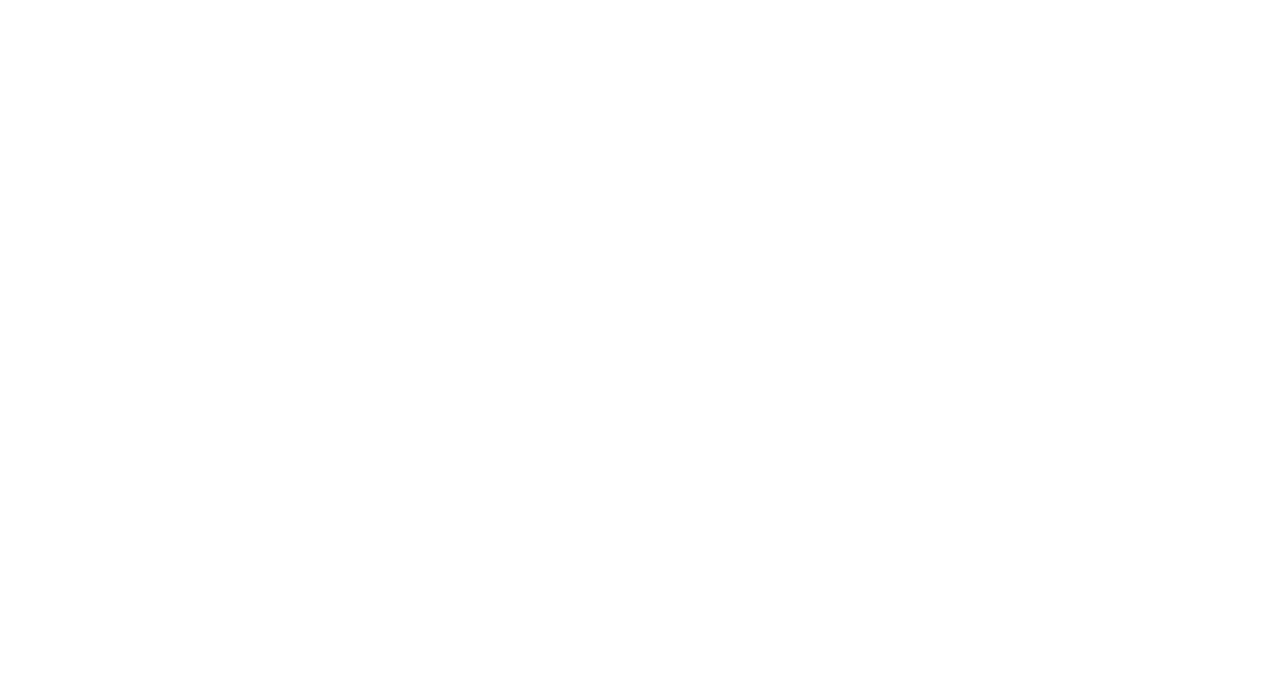
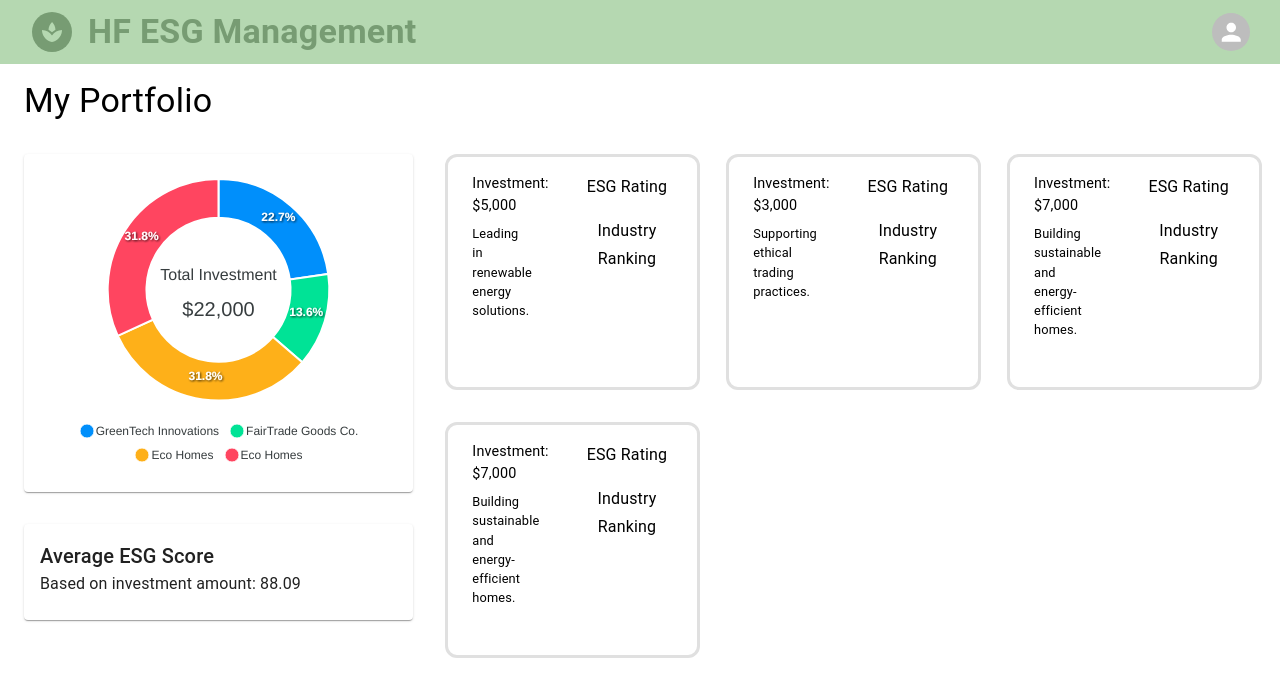
Before and after one commit to moawhi/ESG_Investing, a React (Create React App) app in the folder frontend/my-app/: page /portfolio in a window 1280 px wide. Before the commit this address had no page. Shown: the top 696 px of the page. Built offline with nearby package versions, Linux system fonts and the light colour scheme.

Commit message:
Portfolio UI with dummy data

```diff
--- a/frontend/my-app/src/PageList.jsx
+++ b/frontend/my-app/src/PageList.jsx
@@ -6,6 +6,7 @@ import Register from './components/Register';
 import Dashboard from './components/Dashboard';
 import Profile from './components/Profile';
 import CompanyInfo from './components/CompanyInfo';
+import Portfolio from './components/Portfolio';
 
 const isAuthenticated = () => {
   const token = localStorage.getItem('token');
@@ -42,6 +43,7 @@ const PageList = () => {
         <Route path="/register" element={<Register token={token} setToken={setToken} />} />
         <Route path="/dashboard" element={<Dashboard token={token} setToken={setToken} />} />
         <Route path="/profile" element={<Profile token={token} setToken={setToken} />} />
+        <Route path="/portfolio" element={<Portfolio token={token} setToken={setToken} />} />
       </Routes>
     </>
   );
--- a/frontend/my-app/src/components/AccountMenu.jsx
+++ b/frontend/my-app/src/components/AccountMenu.jsx
@@ -100,7 +100,7 @@ const AccountMenu = () => {
           </ListItemIcon>
           <Typography > Watchlist</Typography>
         </MenuItem>
-        <MenuItem onClick={() => handleNavigate('/')}>
+        <MenuItem onClick={() => handleNavigate('/portfolio')}>
           <ListItemIcon>
             <PieChartOutlineIcon />
           </ListItemIcon>
--- a/frontend/my-app/src/components/CompanyCard.jsx
+++ b/frontend/my-app/src/components/CompanyCard.jsx
@@ -1,17 +1,17 @@
 import React from 'react';
-import { Box, Typography, Grid, Divider } from '@mui/material';
+import { Box, Typography, Grid } from '@mui/material';
 import AttachMoneyIcon from '@mui/icons-material/AttachMoney';
 import EnergySavingsLeafIcon from '@mui/icons-material/EnergySavingsLeaf';
 import DevicesIcon from '@mui/icons-material/Devices';
 import FactoryIcon from '@mui/icons-material/Factory';
 
-const CompanyCard = ({ companyDetails }) => {
-
+// Adjust the props to include investmentAmount and impactStatement as optional
+const CompanyCard = ({ companyDetails, investmentAmount, impactStatement }) => {
   const industryIcons = {
     Technology: DevicesIcon,
     Energy: EnergySavingsLeafIcon,
     Finance: AttachMoneyIcon,
-    Manufacturing: FactoryIcon
+    Manufacturing: FactoryIcon,
   };
 
   return (
@@ -21,20 +21,30 @@ const CompanyCard = ({ companyDetails }) => {
         flexDirection: 'row',
         overflow: 'auto',
         height: '230px',
-        width: '350px',
+        width: '100%',
+        border: '3px solid #e0e0e0',
+        borderRadius: '12px',
+        ':hover': {
+          borderColor: '#b5d8b1',
+        },
+        transition: 'border-color 0.3s',
       }}>
         <Box sx={{
           flex: 1,
-          padding: 4,
-          mr: 2
+          padding: 2,
         }}>
           <Grid container alignItems="center" spacing={1}>
             <Grid item>
-              {industryIcons[companyDetails.industry] ? React.createElement(industryIcons[companyDetails.industry],
-                { sx: { verticalAlign: 'middle', mr: 2, color: '#779c73', fontSize: '4rem' } }) : null}
+              {industryIcons[companyDetails.industry] ? React.createElement(industryIcons[companyDetails.industry], { sx: { verticalAlign: 'middle', mr: 2, color: '#779c73', fontSize: '4rem' } }) : null}
             </Grid>
-            <Grid item>
+            <Grid item xs={8}>
               <Typography sx={{ fontWeight: 'bold', fontSize: '1rem' }}>{companyDetails.name}</Typography>
+              {investmentAmount && (
+                <Typography sx={{ fontSize: '0.9rem' }}>Investment: ${investmentAmount.toLocaleString()}</Typography>
+              )}
+              {impactStatement && (
+                <Typography sx={{ fontSize: '0.8rem', mt: 1 }}>{impactStatement}</Typography>
+              )}
             </Grid>
           </Grid>
         </Box>
@@ -42,10 +52,9 @@ const CompanyCard = ({ companyDetails }) => {
           display: 'flex',
           flexDirection: 'column',
           alignItems: 'center',
-          mt: 2,
-          mr: 6
+          padding: 2,
         }}>
-          <Box sx={{ textAlign: 'center', mt: 2 }}>
+          <Box sx={{ textAlign: 'center' }}>
             <Typography variant="h4" component="span" sx={{ fontWeight: 'bold' }}>
               {companyDetails.esg_rating}
             </Typography>
@@ -65,10 +74,9 @@ const CompanyCard = ({ companyDetails }) => {
             </Typography>
           </Box>
         </Box>
-
       </Box>
     </div>
-  )
-}
+  );
+};
 
 export default CompanyCard;
--- a/frontend/my-app/src/components/Dashboard.jsx
+++ b/frontend/my-app/src/components/Dashboard.jsx
@@ -96,7 +96,7 @@ const Dashboard = () => {
               gap: 10,
             }}>
               <Box sx={{
-                width: '20%',
+                width: '15%',
                 height: '100%',
                 display: 'flex',
                 flexDirection: 'column',
@@ -130,21 +130,15 @@ const Dashboard = () => {
                 <Grid container spacing={2}>
                   {selectedIndustry && companyDetails.map((companyDetail) => (
                     <Grid item xs={12} md={4} key={companyDetail.name}>
-                      <Divider orientation="vertical" flexItem />
                       <Box
                         sx={{
                           padding: 2,
-                          '&:hover': {
-                            backgroundColor: 'action.hover',
-                            cursor: 'pointer',
-                          },
-                          height: 'auto',
                         }}
                         onClick={() => handleSelectCompany(companyDetail.company_id)}
                       >
                         <CompanyCard companyDetails={companyDetail} />
                       </Box>
-                      <Divider></Divider>
+
                     </Grid>
                   ))}
                 </Grid>
--- /dev/null
+++ b/frontend/my-app/src/components/Portfolio.jsx
@@ -0,0 +1,118 @@
+import React from 'react';
+import { Box, Typography, Grid, Card, CardContent } from '@mui/material';
+import ApexCharts from 'react-apexcharts';
+import Topbar from './Topbar';
+import CompanyCard from './CompanyCard';
+
+// Dummy data for portfolio details
+const portfolioDetails = [
+  {
+    id: 1,
+    companyName: 'GreenTech Innovations',
+    investmentAmount: 5000,
+    esgScore: 85,
+    impactStatement: 'Leading in renewable energy solutions.',
+  },
+  {
+    id: 2,
+    companyName: 'FairTrade Goods Co.',
+    investmentAmount: 3000,
+    esgScore: 75,
+    impactStatement: 'Supporting ethical trading practices.',
+  },
+  {
+    id: 3,
+    companyName: 'Eco Homes',
+    investmentAmount: 7000,
+    esgScore: 92,
+    impactStatement: 'Building sustainable and energy-efficient homes.',
+  },
+  {
+    id: 4,
+    companyName: 'Eco Homes',
+    investmentAmount: 7000,
+    esgScore: 92,
+    impactStatement: 'Building sustainable and energy-efficient homes.',
+  },
+];
+
+// Calculating total investment for the portfolio
+const totalInvestment = portfolioDetails.reduce((total, item) => total + item.investmentAmount, 0);
+
+// Calculating weighted average ESG score
+const weightedAvgESGScore = portfolioDetails.reduce((total, item) => total + (item.investmentAmount / totalInvestment) * item.esgScore, 0).toFixed(2);
+
+// Preparing data for the donut chart
+const pieSeries = portfolioDetails.map(item => item.investmentAmount);
+const pieLabels = portfolioDetails.map(item => item.companyName);
+
+const Portfolio = () => {
+  return (
+    <div>
+      <Topbar />
+      <Box sx={{ display: 'flex', flexDirection: 'column', ml: 3, mr: 3, mt: 2 }}>
+        <Typography variant="h4" sx={{ mb: 4 }}>My Portfolio</Typography>
+
+        <Grid container spacing={4}>
+          <Grid item xs={12} md={4}>
+
+            <Card sx={{ mb: 4 }}>
+              <CardContent>
+                <ApexCharts
+                  type="donut"
+                  series={pieSeries}
+                  options={{
+                    labels: pieLabels,
+                    legend: { position: 'bottom' },
+                    plotOptions: {
+                      pie: {
+                        donut: {
+                          labels: {
+                            show: true,
+                            total: {
+                              show: true,
+                              showAlways: true,
+                              label: 'Total Investment',
+                              formatter: () => `$${totalInvestment.toLocaleString()}`
+                            }
+                          }
+                        }
+                      }
+                    },
+                    responsive: [{
+                      breakpoint: 480,
+                      options: { chart: { width: 100 }, legend: { position: 'bottom' } }
+                    }]
+                  }}
+                />
+              </CardContent>
+            </Card>
+
+            <Card sx={{ mb: 4 }}>
+              <CardContent>
+                <Typography variant="h6">Average ESG Score</Typography>
+                <Typography>{`Based on investment amount: ${weightedAvgESGScore}`}</Typography>
+              </CardContent>
+            </Card>
+          </Grid>
+
+          <Grid item xs={12} md={8}>
+            <Grid container spacing={4}>
+              {portfolioDetails.map(companyDetails => (
+                <Grid item xs={12} sm={6} md={4} key={companyDetails.id}>
+                  <CompanyCard
+                    companyDetails={companyDetails}
+                    investmentAmount={companyDetails.investmentAmount}
+                    impactStatement={companyDetails.impactStatement}
+                  />
+                </Grid>
+              ))}
+            </Grid>
+          </Grid>
+        </Grid>
+      </Box>
+    </div>
+  );
+};
+
+export default Portfolio;
```
